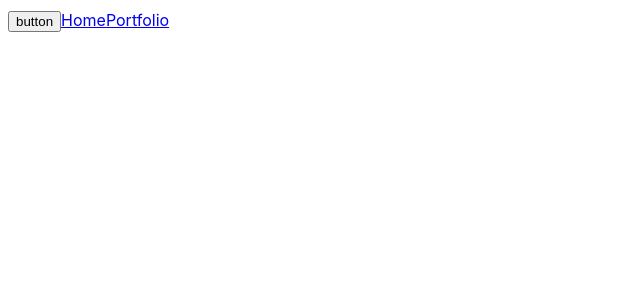
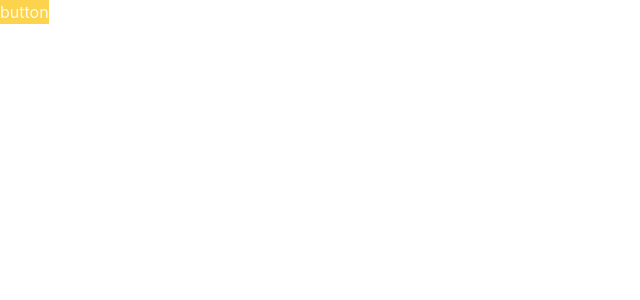
Before and after one commit to canaan-yz/my_portfolio, a Vue app: page / in a window 1280 px wide. Shown: the top 300 px of the page, without its empty margins (0-640 px from the left). Built offline with nearby package versions, Linux system fonts and the light colour scheme.

Commit message:
abort tailwind-vite-plugin 0.6.0 switch tailwind official installation

```diff
--- a/package.json
+++ b/package.json
@@ -14,8 +14,9 @@
   },
   "devDependencies": {
     "@vitejs/plugin-vue": "^4.0.0",
+    "autoprefixer": "^10.4.14",
+    "postcss": "^8.4.21",
     "tailwindcss": "^3.2.7",
-    "tailwindcss-vite-plugin": "^0.0.6",
     "vite": "^4.1.0"
   }
 }
--- /dev/null
+++ b/postcss.config.cjs
@@ -0,0 +1,6 @@
+module.exports = {
+  plugins: {
+    tailwindcss: {},
+    autoprefixer: {},
+  },
+}
--- /dev/null
+++ b/src/components/Header.vue
@@ -0,0 +1,13 @@
+<template>
+
+</template>
+
+<script>
+export default {
+  name: "Header"
+}
+</script>
+
+<style scoped>
+
+</style>
--- a/src/style.css
+++ b/src/style.css
@@ -1,5 +1,7 @@
-/*tailwindcss detectives had import by 'tailwindcss-vite-plugin'*/
-
+/*tailwindcss directives global import*/
+@tailwind base;
+@tailwind components;
+@tailwind utilities;
 
 :root {
   font-family: Inter, system-ui, Avenir, Helvetica, Arial, sans-serif;
--- a/tailwind.config.cjs
+++ b/tailwind.config.cjs
@@ -1,6 +1,9 @@
 /** @type {import('tailwindcss').Config} */
 module.exports = {
-  content: [],
+  content: [
+    "./index.html",
+    "./src/**/*.{vue,js,ts,jsx,tsx}",
+  ],
   theme: {
     extend: {},
   },
--- a/vite.config.js
+++ b/vite.config.js
@@ -1,6 +1,5 @@
 import { defineConfig } from 'vite'
 import vue from '@vitejs/plugin-vue'
-import { TailwindCSSVitePlugin } from 'tailwindcss-vite-plugin';
 
 
 const tailwindConfigPath = './tailwind.config.js'
@@ -8,8 +7,5 @@ const tailwindConfigPath = './tailwind.config.js'
 export default defineConfig({
   plugins: [
     vue(),
-    TailwindCSSVitePlugin({
-      config: tailwindConfigPath,
-    }),
   ],
 })
```
Also changed, not shown: 2 other files (tests, documents, lock files or other folders).
